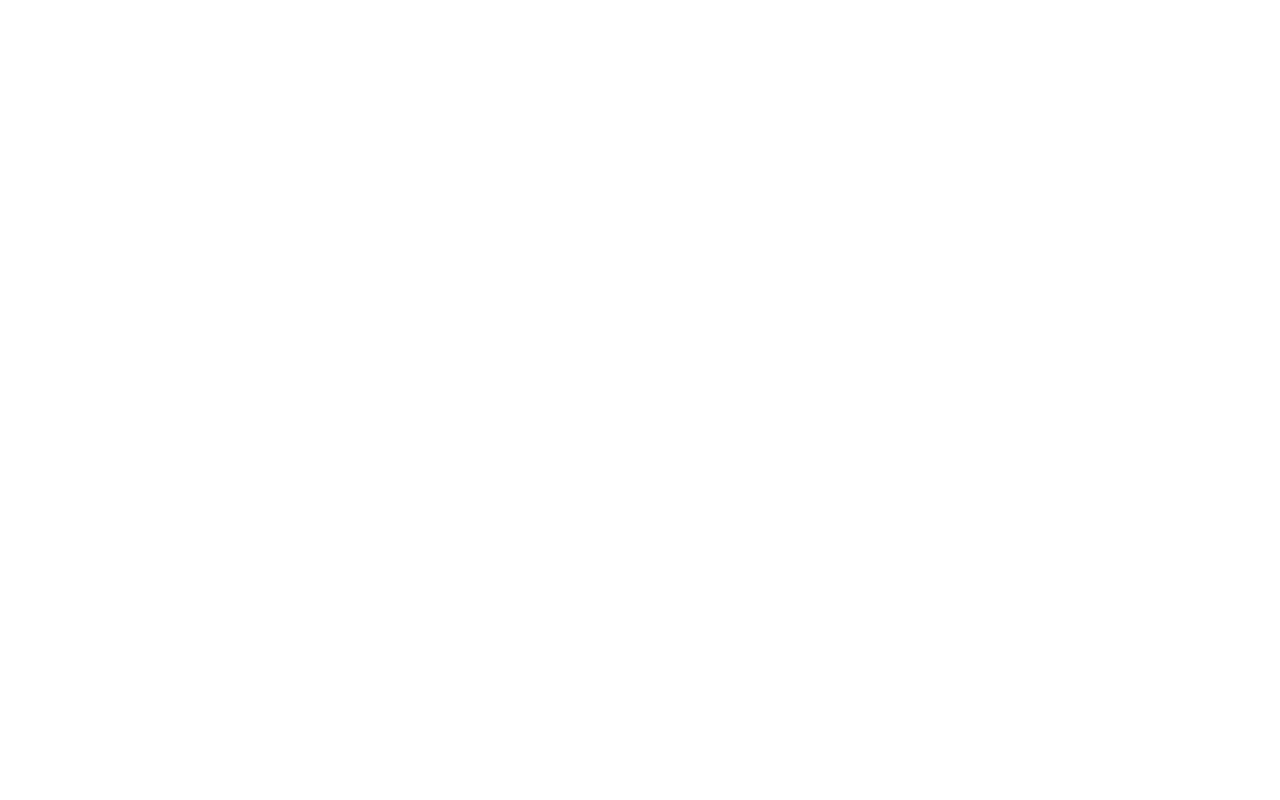
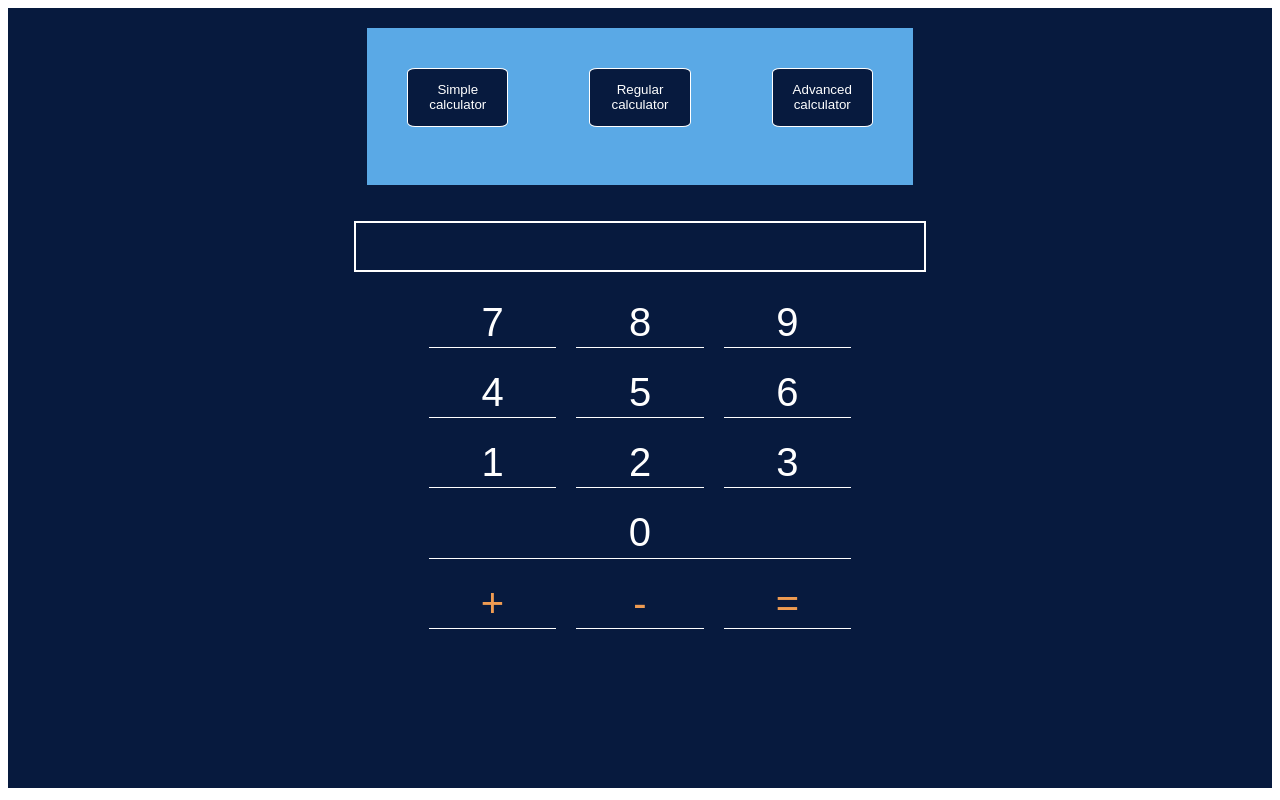
Before and after one commit to Ammar1992-MK/Webpack_practice, a website built with webpack: page calculator/public/index.html in a window 1280 px wide. Built offline with nearby package versions, Linux system fonts and the light colour scheme.

Commit message:
added layout for simple calculator

```diff
--- a/calculator/public/index.html
+++ b/calculator/public/index.html
@@ -8,5 +8,44 @@
 </head>
 <body>
 
+    <div class="main-container">
+
+        <div id="calculator-type-btn-container">
+            <button class="cal-type-btn" id="simple-calc">Simple calculator</button>
+            <button class="cal-type-btn" id="regular-calc">Regular calculator</button>
+            <button class="cal-type-btn" id="advanced-calc">Advanced calculator</button>
+        </div>
+
+        <div id="calculator-body-simple">
+            <p id="output-simple"></p>
+            <div class="row1-simple">
+                <button class="simple-calc-button">7</button>
+                <button class="simple-calc-button">8</button>
+                <button class="simple-calc-button">9</button>
+            </div>
+            <div class="row2-simple">
+                <button class="simple-calc-button">4</button>
+                <button class="simple-calc-button">5</button>
+                <button class="simple-calc-button">6</button>
+            </div>
+            <div class="row3-simple">
+                <button class="simple-calc-button">1</button>
+                <button class="simple-calc-button">2</button>
+                <button class="simple-calc-button">3</button>
+            </div>
+            <div class="row4-simple">
+                <button class="simple-calc-button">0</button>
+            </div>
+
+            <div class="operators-div-simple">
+                <button class="simple-operator-btn">+</button>
+                <button class="simple-operator-btn">-</button>
+                <button class="simple-operator-btn">=</button>
+            </div>
+
+        </div>
+
+    </div>
+
 </body>
 </html>
--- a/calculator/public/style.css
+++ b/calculator/public/style.css
@@ -0,0 +1,118 @@
+.main-container{
+
+    display: flex;
+    flex-direction: column;
+    align-items: center;
+    width : 100%;
+    height: 780px;
+    background-color: rgb(7, 26, 62);
+}
+
+#calculator-type-btn-container{
+
+    background-color: rgb(90, 169, 230);
+    width : 40%;
+    height: 15%;
+    display: flex;
+    flex-direction: row;
+    justify-content: space-between;
+    margin: 20px;
+    padding: 20px;
+
+}
+
+.cal-type-btn{
+
+    background-color: rgb(7, 26, 62);
+    width: 20%;
+    height : 50%;
+    margin: 20px;
+    color: #ffff;
+    border: 1px solid #ffff;
+    border-radius: 8%;
+    cursor: pointer;
+}
+
+#calculator-body-simple{
+
+    width : 50%;
+    height : 60%;
+    background-color: rgb(7, 26, 62);
+    display: flex;
+    flex-direction: column;
+    align-items: center;
+}
+
+#output-simple{
+    width: 90%;
+    height: 10%;
+    border: 2px solid #ffff;
+}
+
+.row1-simple{
+
+    width : 70%;
+    height: 15%;
+    display: flex;
+    flex-direction: row;
+    justify-content: space-between;
+
+}
+.row2-simple{
+    width : 70%;
+    height: 15%;
+    display: flex;
+    flex-direction: row;
+    justify-content: space-between;
+}
+.row3-simple{
+    width : 70%;
+    height: 15%;
+    display: flex;
+    flex-direction: row;
+    justify-content: space-between;
+}
+.row4-simple{
+    width : 70%;
+    height: 15%;
+    display: flex;
+    flex-direction: row;
+    justify-content: space-between;
+}
+
+.simple-calc-button{
+  width : 100%;
+  background-color: rgb(7, 26, 62);
+  color: #ffff;
+  font-size: 40px;
+  border : none;
+  border-bottom: 1px solid #ffff;
+  margin: 10px;
+  cursor: pointer;
+
+}
+
+.simple-calc-button:hover{
+
+    background-color: #ffff;
+    color: rgb(7, 26, 62);
+}
+.operators-div-simple{
+
+    width : 70%;
+    height: 15%;
+    display: flex;
+    flex-direction: row;
+    justify-content: space-between;
+}
+.simple-operator-btn{
+
+    width : 100%;
+    background-color: rgb(7, 26, 62);
+    color: rgb(238, 155, 82);
+    font-size: 40px;
+    border : none;
+    border-bottom: 1px solid #ffff;
+    margin: 10px;
+    cursor: pointer;
+}
```
